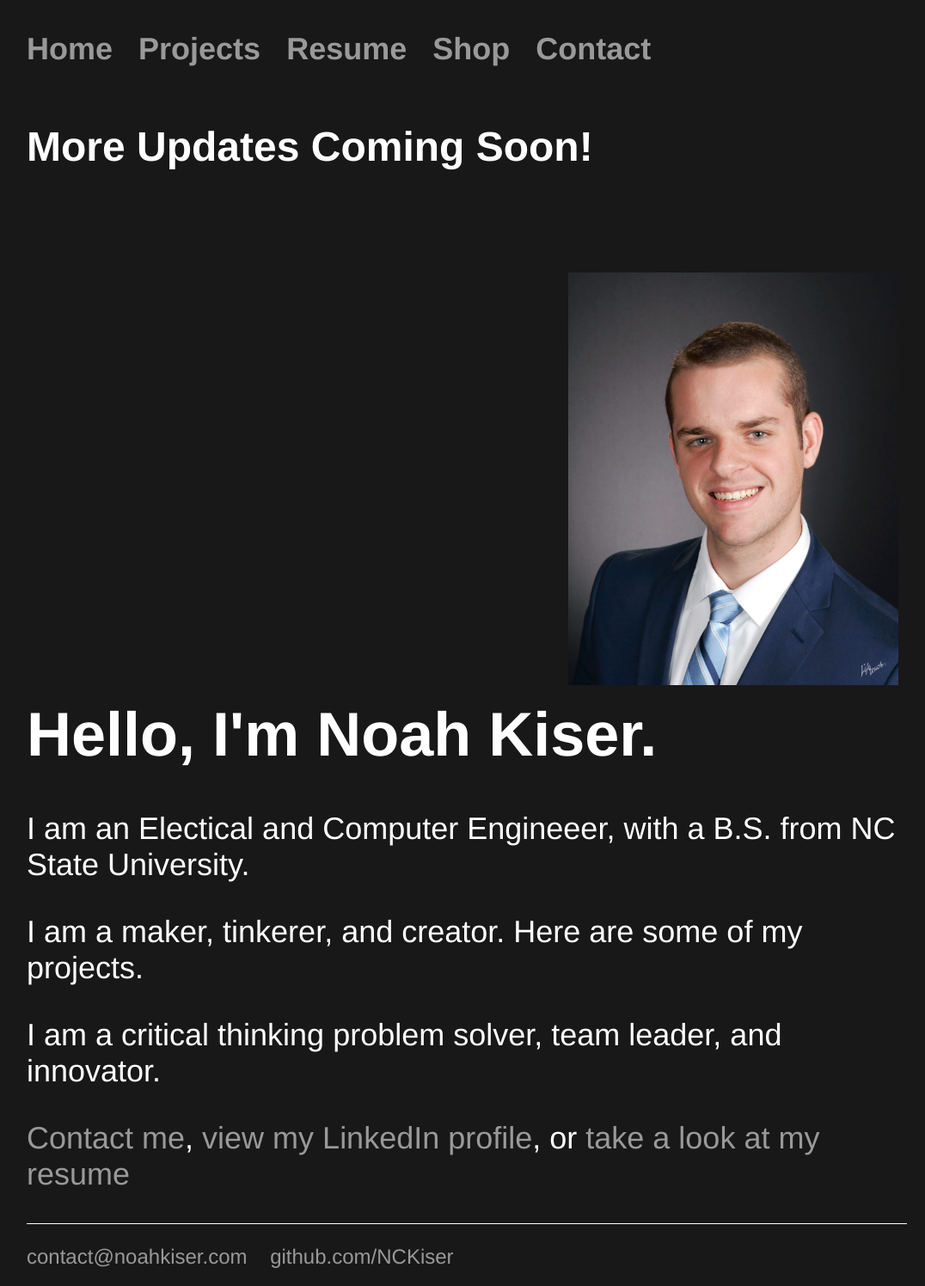
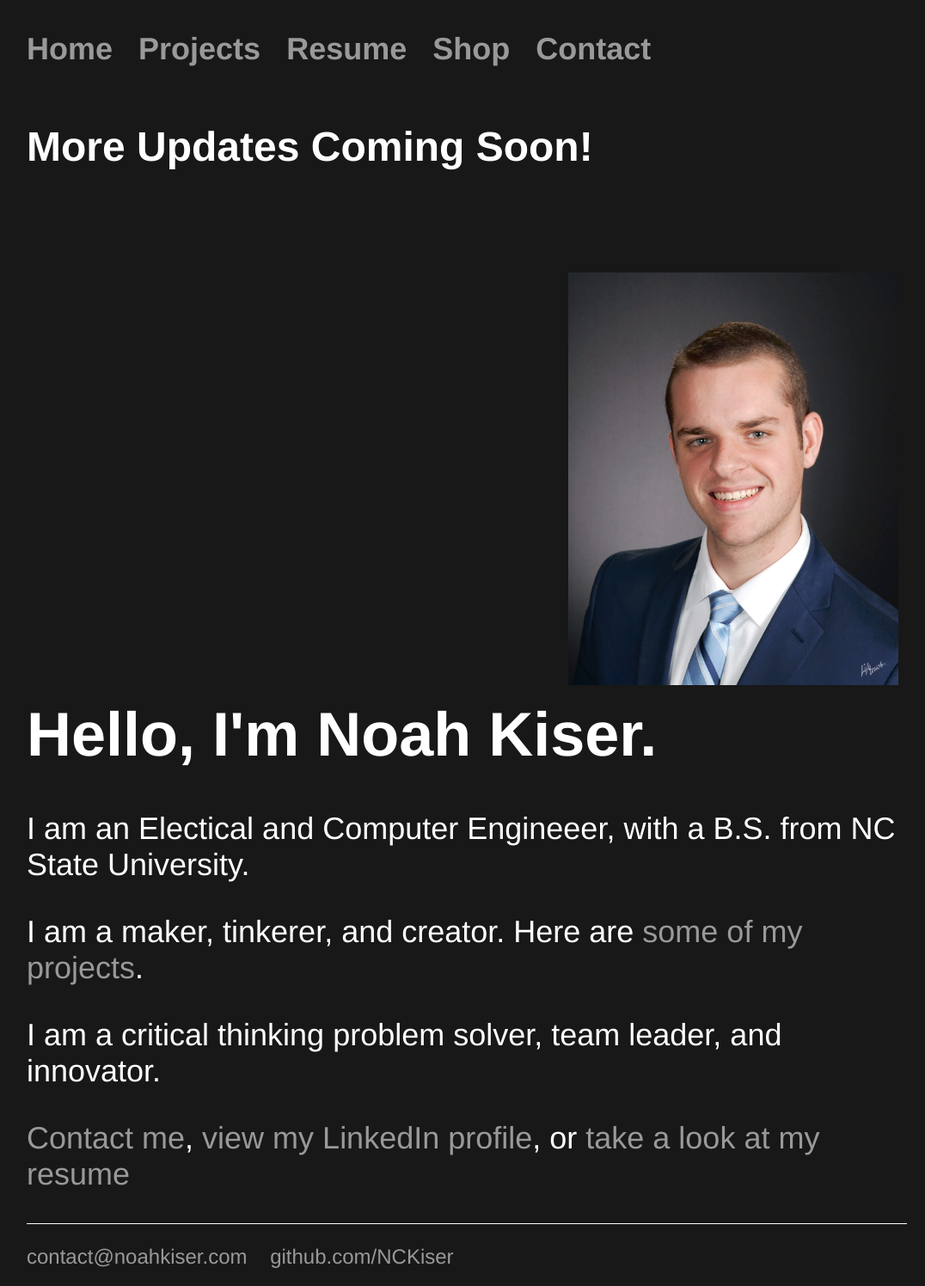
Before and after one commit to NCKiser/NCKiser.github.io, a Jekyll site: the page built from index.html, in a window 1280 px wide. Shown: the whole page at 86% size, without its empty margins (97-1173 px from the left). Built offline with Jekyll 4.4.1, drawn with Linux system fonts in a browser that asks for light colours; part of the change alters nothing that is shown.

```diff
--- a/index.html
+++ b/index.html
@@ -8,7 +8,7 @@ title: Noah Kiser Homepage
 <div class="blurb" style="min-height:5.5in;">
     <h1><span style="display:inline-block;">Hello, I'm Noah Kiser.</span></h1>
     <p>I am an Electical and Computer Engineeer, with a B.S. from NC State University.</p>
-    <p>I am a maker, tinkerer, and creator. Here are  <a href="/projects"></a>some of my projects</a>.</p>
+    <p>I am a maker, tinkerer, and creator. Here are  <a href="/projects">some of my projects</a>.</p>
     <p>I am a critical thinking problem solver, team leader, and innovator.</p>
     <p><a href="/contact">Contact me</a>, <a href="https://www.linkedin.com/in/noah-kiser-31432712b/">view my LinkedIn profile</a>, or <a href="/resume">take a look at my resume</a></p>
 </div>
```
